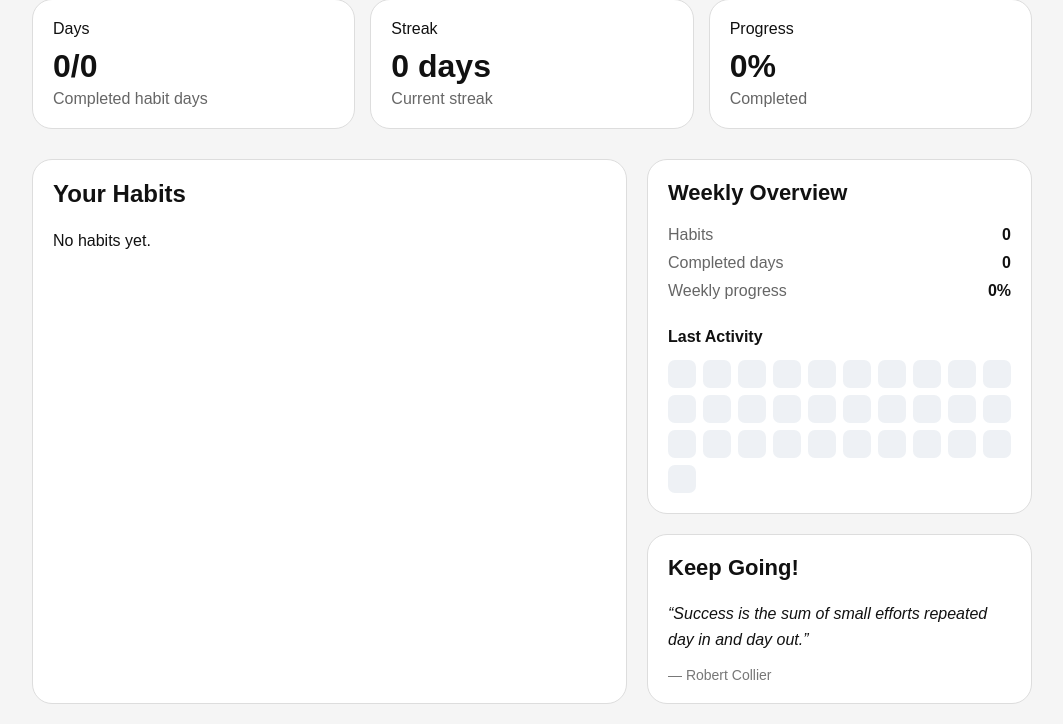
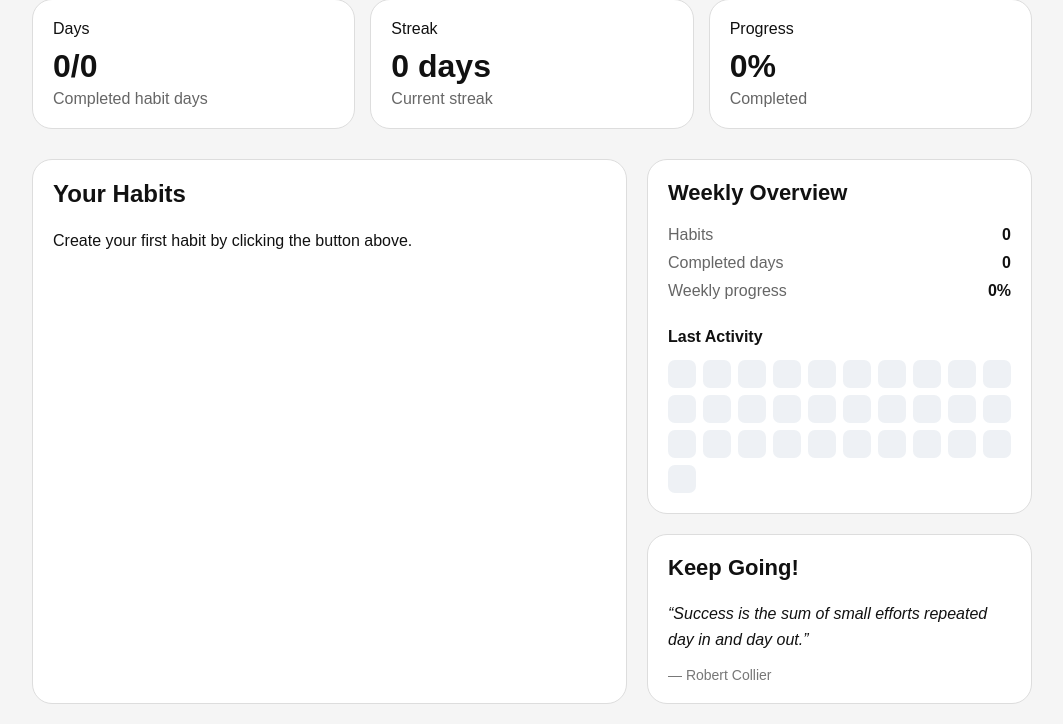
Before and after one commit to marekxsr/habit-tracker-django, a Django app: page / in a window 1280 px wide. Shown: the part 111-835 px from the top of the page, without its empty margins (108-1171 px from the left). Run offline with Django 5.2, Linux system fonts and the light colour scheme.

Commit message:
entry title when creatig habbit

```diff
--- a/templates/index.html
+++ b/templates/index.html
@@ -164,7 +164,7 @@
 
         {% empty %}
 
-          <p>No habits yet.</p>
+          <p>Create your first habit by clicking the button above.</p>
 
         {% endfor %}
 
```
